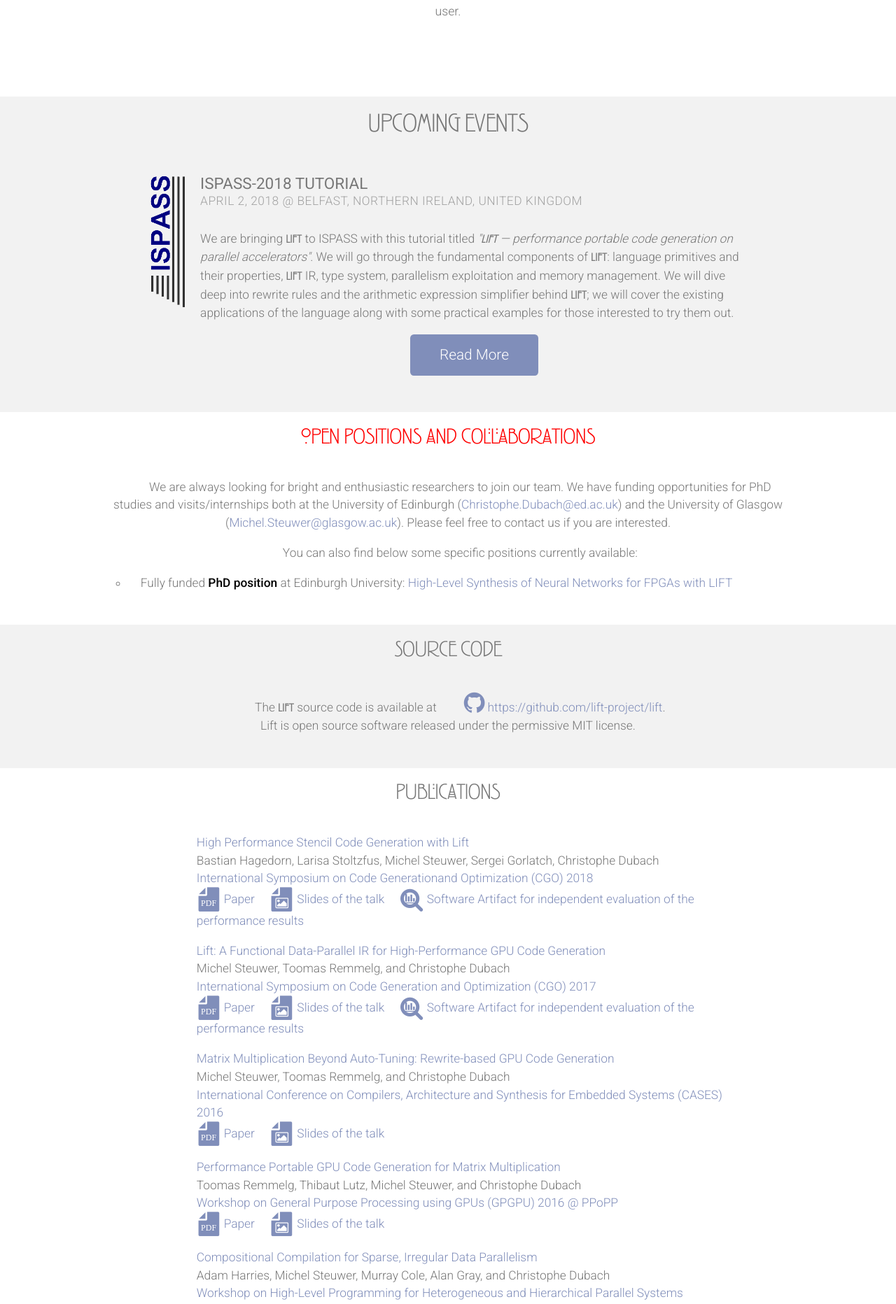
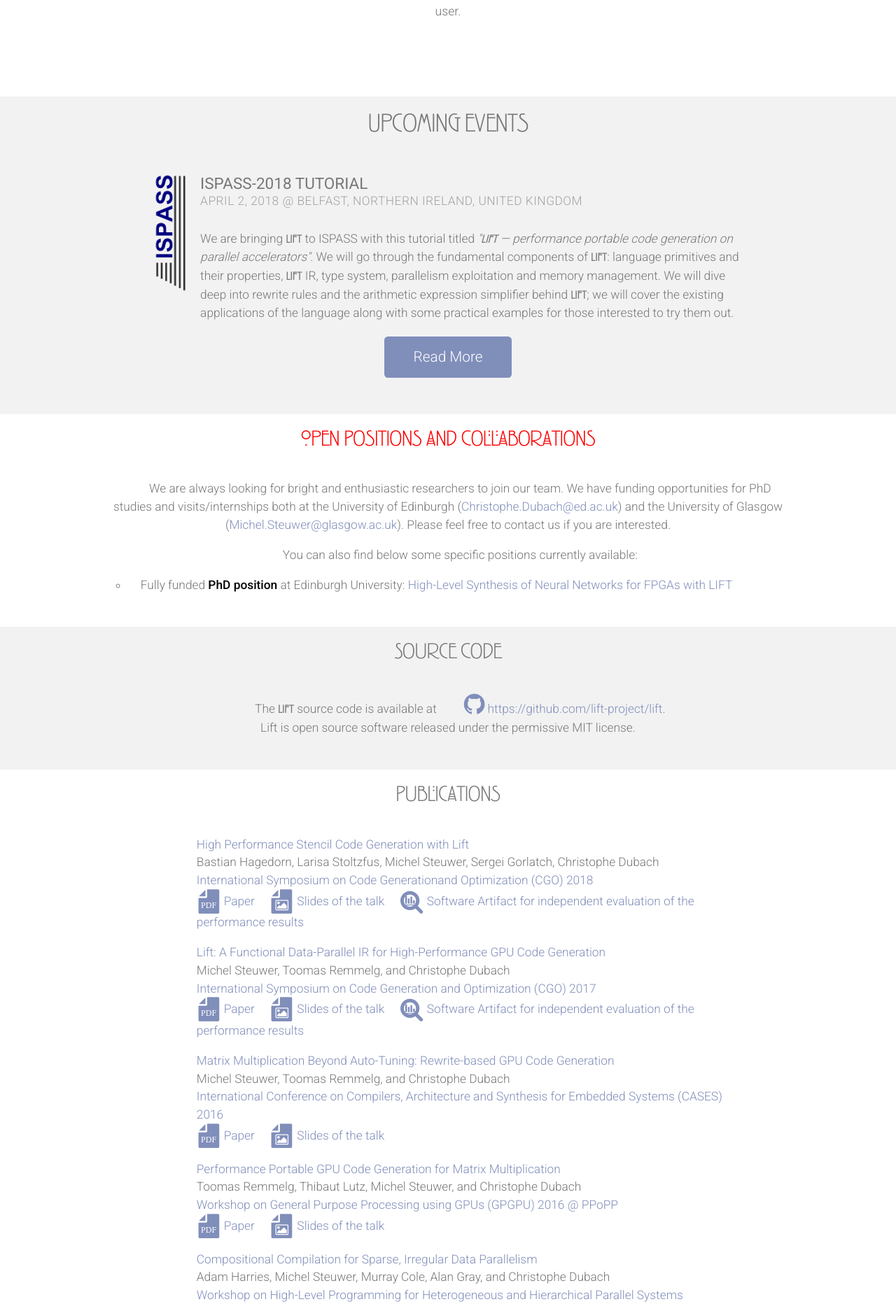
Before and after one commit to lift-project/lift-project.github.io, a Jekyll site: the page built from index.html, in a window 1280 px wide. Shown: the part 808-2672 px from the top of the page at 70% size. Built offline with Jekyll 4.4.1, drawn with Linux system fonts in a browser that asks for light colours; nearby versions of some CDN libraries.

Commit message:
Centered the Read More button

```diff
--- a/index.html
+++ b/index.html
@@ -61,26 +61,25 @@ title: Home
         <header>
           <h2>Upcoming events</h2>
         </header>
-        <div style="display: flex">
-            <section class="1u" style="margin-left: 3%; padding-left: 0; border: 0px solid red; text-align: right">
+        <div style="display: flex; padding-bottom: -100px">
+            <section class="1u" style="margin-left: 3%; padding-left: 0; text-align: right; margin-bottom: 0">
                 <a href="http://www.ispass.org/ispass2018/">
-                  <img src="images/ispass.png" width="59" height="200" alt="ISPASS 2018" >
+                  <img src="images/ispass.png" width="51" height="175" alt="ISPASS 2018" >
                 </a>
             </section>
-            <section class="10u" style="padding-left: 1em; padding-top: 0.3em; border: 0px solid green; text-align: left;">
+            <section class="10u" style="padding-left: 1em; padding-top: 0.3em; text-align: left;">
               <header>
                 <h3><a href="http://www.ispass.org/ispass2018/">ISPASS-2018</a> tutorial</h3>
                 <span class="subtitle">April 2, 2018 @ Belfast, Northern Ireland, United Kingdom</span>
               </header>
                 We are bringing <span class="lift-bold">Lift</span> to ISPASS with this tutorial titled <i>"<span class="lift-bold">Lift</span> &mdash; performance portable code generation on parallel accelerators"</i>. We will go through the fundamental components of <span class="lift-bold">Lift</span>: language primitives and their properties, <span class="lift-bold">Lift</span> IR, type system, parallelism exploitation and memory management. We will dive deep into rewrite rules and the arithmetic expression simplifier behind <span class="lift-bold">Lift</span>; we will cover the existing applications of the language along with some practical examples for those interested to try them out.
-                <br>
-                <center style="margin-top: 1em;">
-                <span class="button_wrapper" style="align: center;">
-                    <a href="ispass2018_tutorial.html" class="button button-style1">Read More</a>
-                </span>
-              </center>
             </section>
           </div>
+          <center style="margin-top: 20px">
+            <span class="button_wrapper" style="align: center;">
+                <a href="ispass2018_tutorial.html" class="button button-style1">Read More</a>
+            </span>
+          </center>
         <p><!--
         The <span class="lift-bold">Lift</span> source code is available at <a href="https://github.com/lift-project/lift"><i class="fa fa-github fa-2x" aria-hidden="true"></i> https://github.com/lift-project/lift</a>.<br>
         Lift is open source software released under the permissive MIT license.
```
